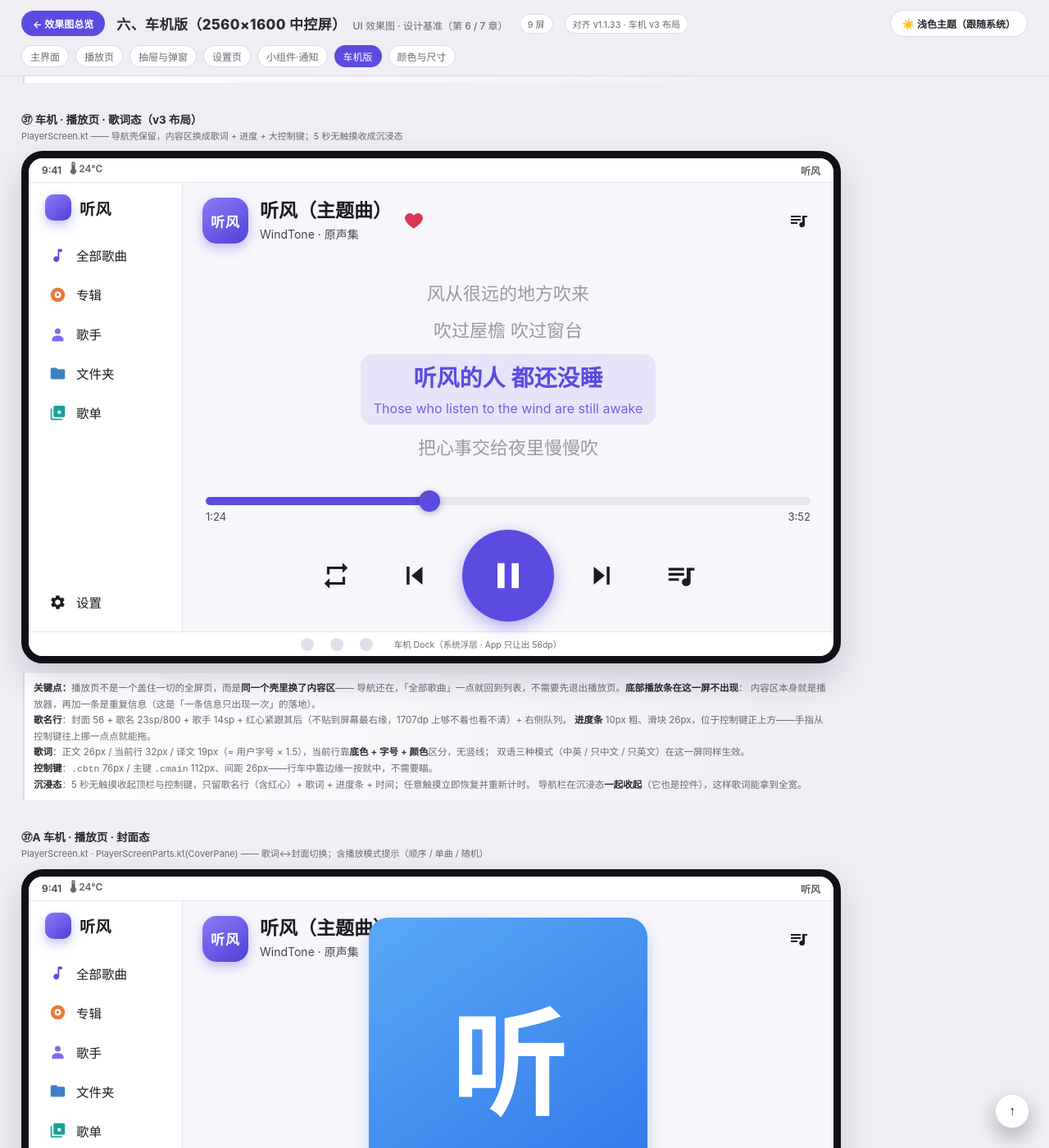
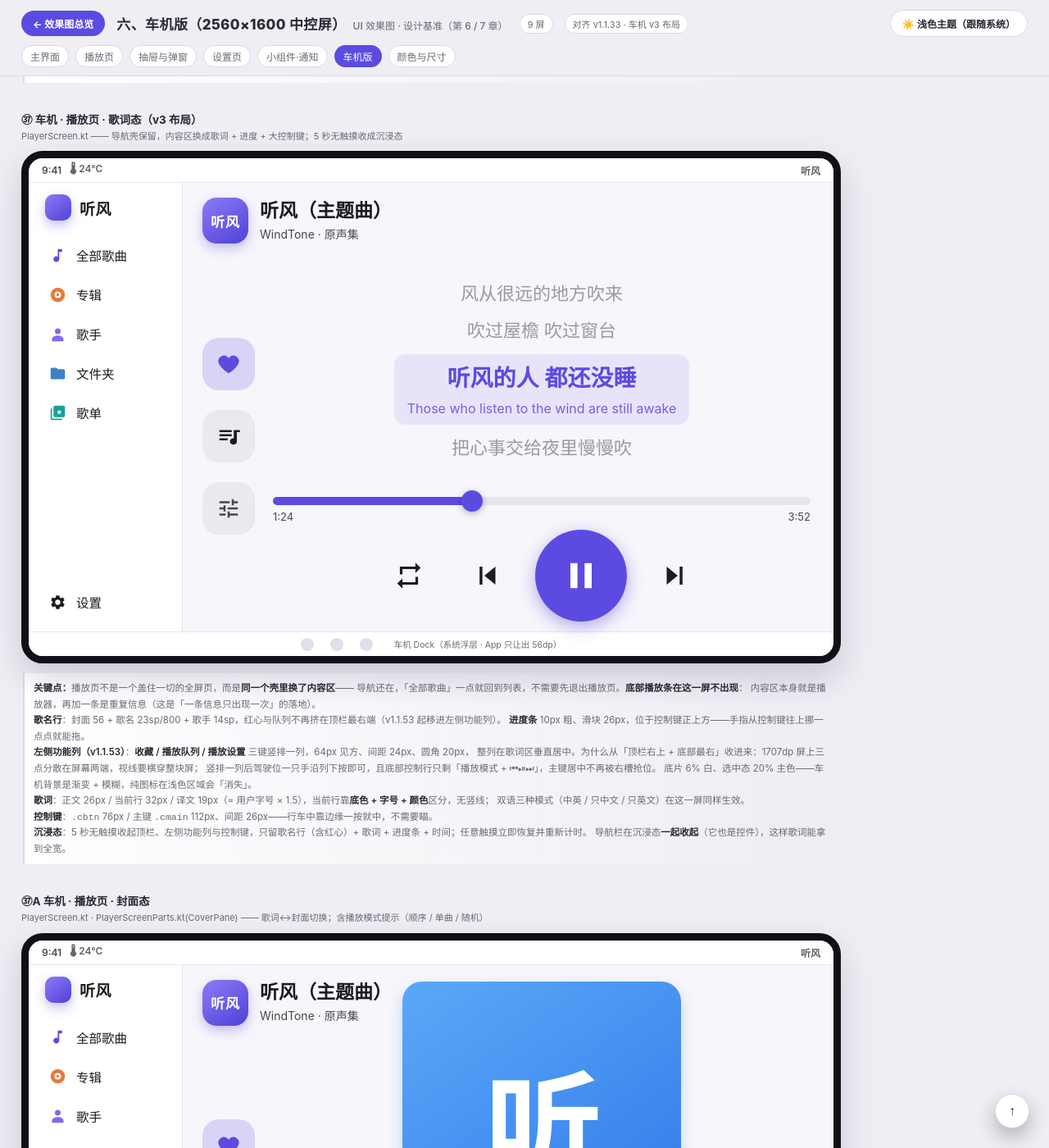
Before and after one commit to LuckyLearning/WindTone, a Jekyll site: the page docs/ui/06-car.html, which Jekyll copies as it is, in a window 1280 px wide and 1400 px high, scrolled down 2034 px. Shown: the whole window at 82% size. Built offline with Jekyll 4.4.1, drawn with Linux system fonts in a browser that asks for light colours.

Commit message:
feat(car): 车载播放页收藏/队列/播放设置三键收进左侧竖排功能列
- 新增 CarSideActions：最左一列竖排 收藏/播放队列/播放设置（64dp 圆角底片，
  SpaceEvenly 自适应间距，矮横屏不会把末键顶进进度条）
- 顶栏车机分支去掉收藏与播放设置，右侧补等宽占位保持歌名屏幕居中
- 底部控制行车机分支去掉右槽队列键（槽位保留，主键仍绝对居中）
- 沉浸态左列随顶栏/控制行一起收起；手机版不受影响
- 效果图同步：docs/ui/06-car.html ㊲/㊲A/㊲B/㊲C + ui.css（.cv3-prow/.cv3-side/.cv3-sbtn）
- 文档同步：AI开发指南 PlayerScreen.kt 条目
- 验证：单测 695 全绿（现算），lint Error=0；wt_auto 模拟器实机截图核对布局

```diff
--- a/docs/ui/06-car.html
+++ b/docs/ui/06-car.html
@@ -309,10 +309,14 @@
               <div class="cv3-t">听风（主题曲）</div>
               <div class="cv3-s">WindTone · 原声集</div>
             </div>
-            <svg class="ic fav-on"><use href="#i-heart"/></svg>
-            <div class="sp"></div>
-            <button class="ibtn"><svg class="ic"><use href="#i-queue"/></svg></button>
           </div>
+          <div class="cv3-prow">
+            <div class="cv3-side">
+              <button class="cv3-sbtn on"><svg class="ic"><use href="#i-heart"/></svg></button>
+              <button class="cv3-sbtn"><svg class="ic"><use href="#i-queue"/></svg></button>
+              <button class="cv3-sbtn mute"><svg class="ic"><use href="#i-tune"/></svg></button>
+            </div>
+            <div class="cv3-pbody">
               <div class="carlyric">
                 <div class="cl">风从很远的地方吹来</div>
                 <div class="cl">吹过屋檐 吹过窗台</div>
@@ -323,12 +327,15 @@
                 <div class="cartrack"><span class="cplayed" style="width:37%"></span><span class="cthumb" style="left:37%"></span></div>
                 <div class="cv3-ptime"><span>1:24</span><span>3:52</span></div>
               </div>
-          <div class="carctl" style="justify-content:center">
+              <div class="carctl">
+                <span class="sp"></span>
                 <button class="cbtn"><svg class="ic"><use href="#i-repeat"/></svg></button>
                 <button class="cbtn"><svg class="ic"><use href="#i-prev"/></svg></button>
                 <button class="cmain"><svg class="ic"><use href="#i-pause"/></svg></button>
                 <button class="cbtn"><svg class="ic"><use href="#i-next"/></svg></button>
-            <button class="cbtn"><svg class="ic"><use href="#i-queue"/></svg></button>
+                <span class="sp"></span>
+              </div>
+            </div>
           </div>
         </div>
       </div>
@@ -338,12 +345,16 @@
   <p class="note"><b>关键点：</b>播放页不是一个盖住一切的全屏页，而是<b>同一个壳里换了内容区</b>——
   导航还在，「全部歌曲」一点就回到列表，不需要先退出播放页。<b>底部播放条在这一屏不出现</b>：
   内容区本身就是播放器，再加一条是重复信息（这是「一条信息只出现一次」的落地）。<br>
-  <b>歌名行</b>：封面 56 + 歌名 23sp/800 + 歌手 14sp + 红心紧跟其后（不贴到屏幕最右缘，1707dp 上够不着也看不清）+ 右侧队列。
+  <b>歌名行</b>：封面 56 + 歌名 23sp/800 + 歌手 14sp，红心与队列不再挤在顶栏最右端（v1.1.53 起移进左侧功能列）。
   <b>进度条</b> 10px 粗、滑块 26px，位于控制键正上方——手指从控制键往上挪一点点就能拖。<br>
+  <b>左侧功能列（v1.1.53）</b>：<b>收藏 / 播放队列 / 播放设置</b> 三键竖排一列，64px 见方、间距 24px、圆角 20px，
+  整列在歌词区垂直居中。为什么从「顶栏右上 + 底部最右」收进来：1707dp 屏上三点分散在屏幕两端，视线要横穿整块屏；
+  竖排一列后驾驶位一只手沿列下按即可，且底部控制行只剩「播放模式 + ⏮⏯⏭」，主键居中不再被右槽抢位。
+  底片 6% 白、选中态 20% 主色——车机背景是渐变 + 模糊，纯图标在浅色区域会「消失」。<br>
   <b>歌词</b>：正文 26px / 当前行 32px / 译文 19px（= 用户字号 × 1.5），当前行靠<b>底色 + 字号 + 颜色</b>区分，无竖线；
   双语三种模式（中英 / 只中文 / 只英文）在这一屏同样生效。<br>
   <b>控制键</b>：<code>.cbtn</code> 76px / 主键 <code>.cmain</code> 112px、间距 26px——行车中靠边缘一按就中，不需要瞄。<br>
-  <b>沉浸态</b>：5 秒无触摸收起顶栏与控制键，只留歌名行（含红心）+ 歌词 + 进度条 + 时间；任意触摸立即恢复并重新计时。
+  <b>沉浸态</b>：5 秒无触摸收起顶栏、左侧功能列与控制键，只留歌名行（含红心）+ 歌词 + 进度条 + 时间；任意触摸立即恢复并重新计时。
   导航栏在沉浸态<b>一起收起</b>（它也是控件），这样歌词能拿到全宽。</p>
 </figure>
 
@@ -373,10 +384,14 @@
               <div class="cv3-t">听风（主题曲）</div>
               <div class="cv3-s">WindTone · 原声集</div>
             </div>
-            <svg class="ic fav-on"><use href="#i-heart"/></svg>
-            <div class="sp"></div>
-            <button class="ibtn"><svg class="ic"><use href="#i-queue"/></svg></button>
           </div>
+          <div class="cv3-prow">
+            <div class="cv3-side">
+              <button class="cv3-sbtn on"><svg class="ic"><use href="#i-heart"/></svg></button>
+              <button class="cv3-sbtn"><svg class="ic"><use href="#i-queue"/></svg></button>
+              <button class="cv3-sbtn mute"><svg class="ic"><use href="#i-tune"/></svg></button>
+            </div>
+            <div class="cv3-pbody">
               <div class="cv3-coverwrap">
                 <div class="cv3-cover t3">听</div>
                 <div class="cv3-t">听风（主题曲）</div>
@@ -386,12 +401,15 @@
                 <div class="cartrack"><span class="cplayed" style="width:37%"></span><span class="cthumb" style="left:37%"></span></div>
                 <div class="cv3-ptime"><span>1:24</span><span>3:52</span></div>
               </div>
-          <div class="carctl" style="justify-content:center">
+              <div class="carctl">
+                <span class="sp"></span>
                 <button class="cbtn"><svg class="ic"><use href="#i-repeat"/></svg></button>
                 <button class="cbtn"><svg class="ic"><use href="#i-prev"/></svg></button>
                 <button class="cmain"><svg class="ic"><use href="#i-pause"/></svg></button>
                 <button class="cbtn"><svg class="ic"><use href="#i-next"/></svg></button>
-            <button class="cbtn"><svg class="ic"><use href="#i-queue"/></svg></button>
+                <span class="sp"></span>
+              </div>
+            </div>
           </div>
         </div>
       </div>
@@ -429,10 +447,14 @@
               <div class="cv3-t">听风（主题曲）</div>
               <div class="cv3-s">WindTone · 原声集</div>
             </div>
-            <svg class="ic fav-on"><use href="#i-heart"/></svg>
-            <div class="sp"></div>
-            <button class="ibtn"><svg class="ic"><use href="#i-queue"/></svg></button>
           </div>
+          <div class="cv3-prow">
+            <div class="cv3-side">
+              <button class="cv3-sbtn on"><svg class="ic"><use href="#i-heart"/></svg></button>
+              <button class="cv3-sbtn"><svg class="ic"><use href="#i-queue"/></svg></button>
+              <button class="cv3-sbtn mute"><svg class="ic"><use href="#i-tune"/></svg></button>
+            </div>
+            <div class="cv3-pbody">
               <div class="cv3-nolyr">
                 <svg class="ic nic"><use href="#i-note"/></svg>
                 <div class="big">暂无歌词</div>
@@ -443,12 +465,15 @@
                 <div class="cartrack"><span class="cplayed" style="width:37%"></span><span class="cthumb" style="left:37%"></span></div>
                 <div class="cv3-ptime"><span>1:24</span><span>3:52</span></div>
               </div>
-          <div class="carctl" style="justify-content:center">
+              <div class="carctl">
+                <span class="sp"></span>
                 <button class="cbtn"><svg class="ic"><use href="#i-repeat"/></svg></button>
                 <button class="cbtn"><svg class="ic"><use href="#i-prev"/></svg></button>
                 <button class="cmain"><svg class="ic"><use href="#i-pause"/></svg></button>
                 <button class="cbtn"><svg class="ic"><use href="#i-next"/></svg></button>
-            <button class="cbtn"><svg class="ic"><use href="#i-queue"/></svg></button>
+                <span class="sp"></span>
+              </div>
+            </div>
           </div>
         </div>
       </div>
@@ -486,10 +511,14 @@
               <div class="cv3-t">听风（主题曲）</div>
               <div class="cv3-s">WindTone · 原声集</div>
             </div>
-            <svg class="ic fav-on"><use href="#i-heart"/></svg>
-            <div class="sp"></div>
-            <button class="ibtn"><svg class="ic"><use href="#i-queue"/></svg></button>
           </div>
+          <div class="cv3-prow">
+            <div class="cv3-side">
+              <button class="cv3-sbtn on"><svg class="ic"><use href="#i-heart"/></svg></button>
+              <button class="cv3-sbtn"><svg class="ic"><use href="#i-queue"/></svg></button>
+              <button class="cv3-sbtn mute"><svg class="ic"><use href="#i-tune"/></svg></button>
+            </div>
+            <div class="cv3-pbody">
               <div class="carlyric">
                 <div class="cl">风从很远的地方吹来</div>
                 <div class="cl">吹过屋檐 吹过窗台</div>
@@ -500,12 +529,15 @@
                 <div class="cartrack"><span class="cplayed" style="width:37%"></span><span class="cthumb" style="left:37%"></span></div>
                 <div class="cv3-ptime"><span>1:24</span><span>3:52</span></div>
               </div>
-          <div class="carctl" style="justify-content:center">
+              <div class="carctl">
+                <span class="sp"></span>
                 <button class="cbtn"><svg class="ic"><use href="#i-repeat"/></svg></button>
                 <button class="cbtn"><svg class="ic"><use href="#i-prev"/></svg></button>
                 <button class="cmain"><svg class="ic"><use href="#i-pause"/></svg></button>
                 <button class="cbtn"><svg class="ic"><use href="#i-next"/></svg></button>
-            <button class="cbtn"><svg class="ic"><use href="#i-queue"/></svg></button>
+                <span class="sp"></span>
+              </div>
+            </div>
           </div>
           <div class="cv3-voldock">
             <div class="vrow">
@@ -540,9 +572,6 @@
               <div class="cv3-t">听风（主题曲）</div>
               <div class="cv3-s">WindTone · 原声集</div>
             </div>
-            <svg class="ic fav-on"><use href="#i-heart"/></svg>
-            <div class="sp"></div>
-            <button class="ibtn"><svg class="ic"><use href="#i-queue"/></svg></button>
           </div>
           <div class="carlyric">
             <div class="cl">风从很远的地方吹来</div>
--- a/docs/ui/ui.css
+++ b/docs/ui/ui.css
@@ -828,6 +828,17 @@ body{
 .cv3-ptime{display:flex;justify-content:space-between;font-size:13px;
   color:var(--on-surface-variant);margin-top:6px}
 
+/* ---- 播放页左侧功能列（v1.1.53）：收藏 / 队列 / 播放设置 竖排一列 ---- */
+.cv3-prow{flex:1;min-height:0;display:flex;align-items:stretch;gap:18px}
+.cv3-side{width:64px;flex:none;display:flex;flex-direction:column;justify-content:center;
+  gap:24px;align-items:center;border-right:1px solid var(--c-low)}
+.cv3-sbtn{width:64px;height:64px;border:0;border-radius:20px;flex:none;display:grid;place-items:center;
+  background:color-mix(in srgb,var(--on-bg) 6%,transparent);color:var(--on-bg)}
+.cv3-sbtn .ic{width:30px;height:30px}
+.cv3-sbtn.on{background:color-mix(in srgb,var(--primary) 20%,transparent);color:var(--primary)}
+.cv3-sbtn.mute{color:var(--on-surface-variant)}
+.cv3-pbody{flex:1;min-width:0;display:flex;flex-direction:column}
+
 /* ---- 专辑网格 ---- */
 .cv3-grid{flex:1;min-height:0;display:grid;grid-template-columns:repeat(6,1fr);
   gap:14px 12px;align-content:start;margin-top:14px;overflow:hidden}
```
Also changed, not shown: docs/AI开发指南.md (+4 -0 lines), 1 other file. Lines whose indentation alone changed are shown as unchanged.
